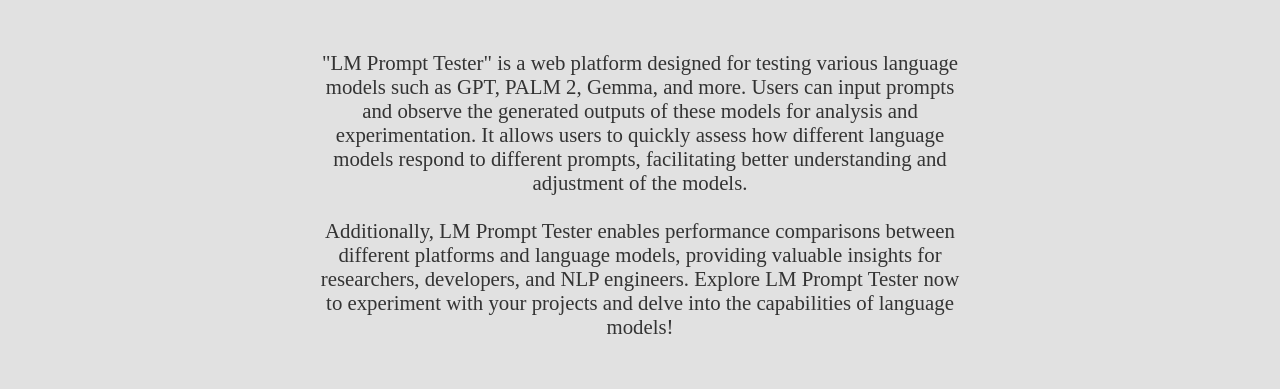
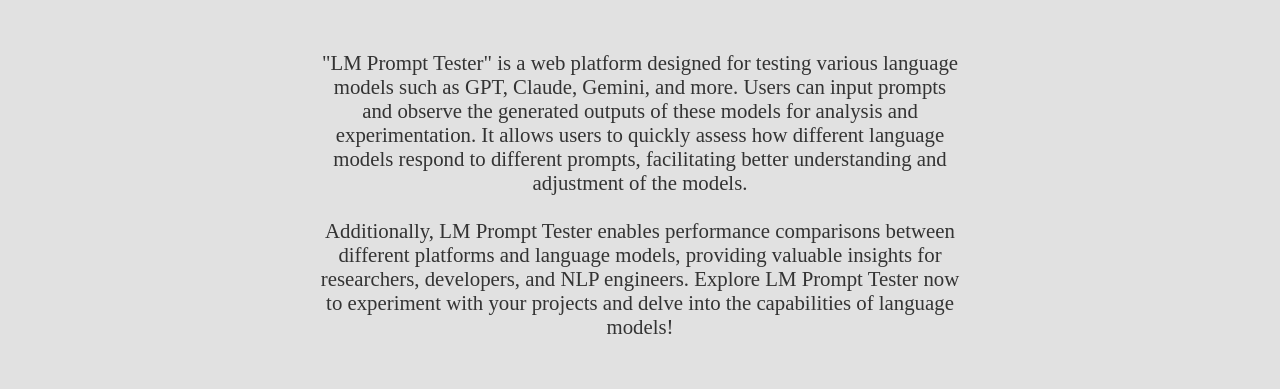
Before and after one commit to gangjoohyeong/lm-prompt-tester, a React (Vite) app in the folder lm-prompt-tester/: page / in a window 1280 px wide. Shown: the part 193-582 px from the top of the page. Built offline with nearby package versions, Linux system fonts and the light colour scheme; no server answers.

Commit message:
react: 소개 문구 수정

```diff
--- a/lm-prompt-tester/src/pages/Home.tsx
+++ b/lm-prompt-tester/src/pages/Home.tsx
@@ -6,7 +6,7 @@
       <h1 className={styles.title}>Welcome to LM Prompt Tester</h1>
       <p className={styles.description}>
         "LM Prompt Tester" is a web platform designed for testing various
-        language models such as GPT, PALM 2, Gemma, and more. Users can input
+        language models such as GPT, Claude, Gemini, and more. Users can input
         prompts and observe the generated outputs of these models for analysis
         and experimentation. It allows users to quickly assess how different
         language models respond to different prompts, facilitating better
```
